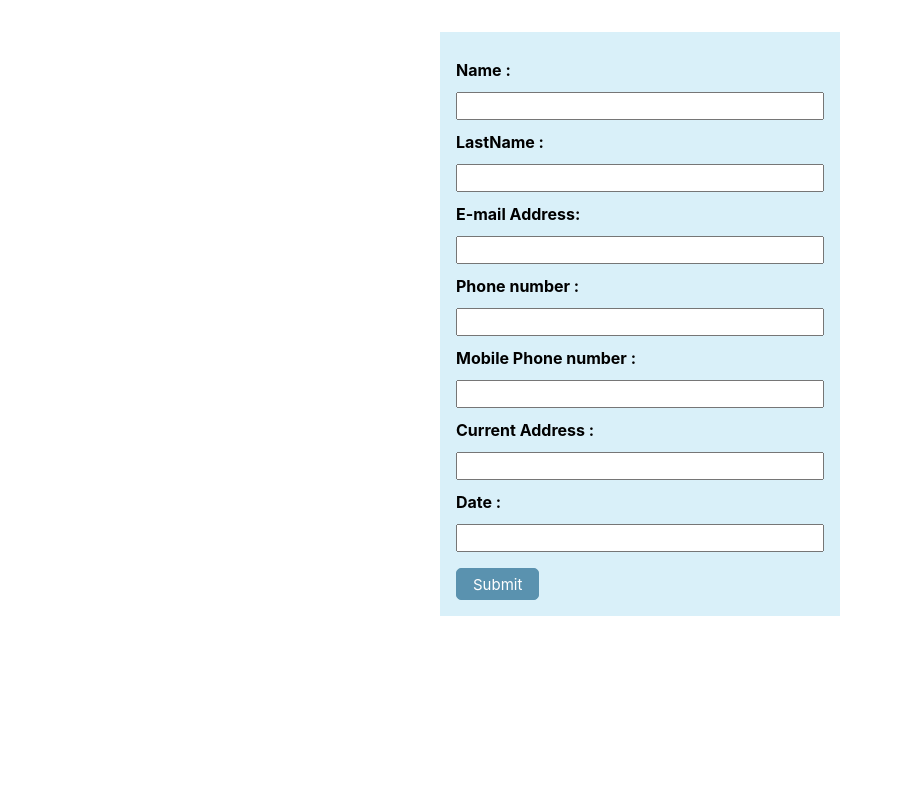
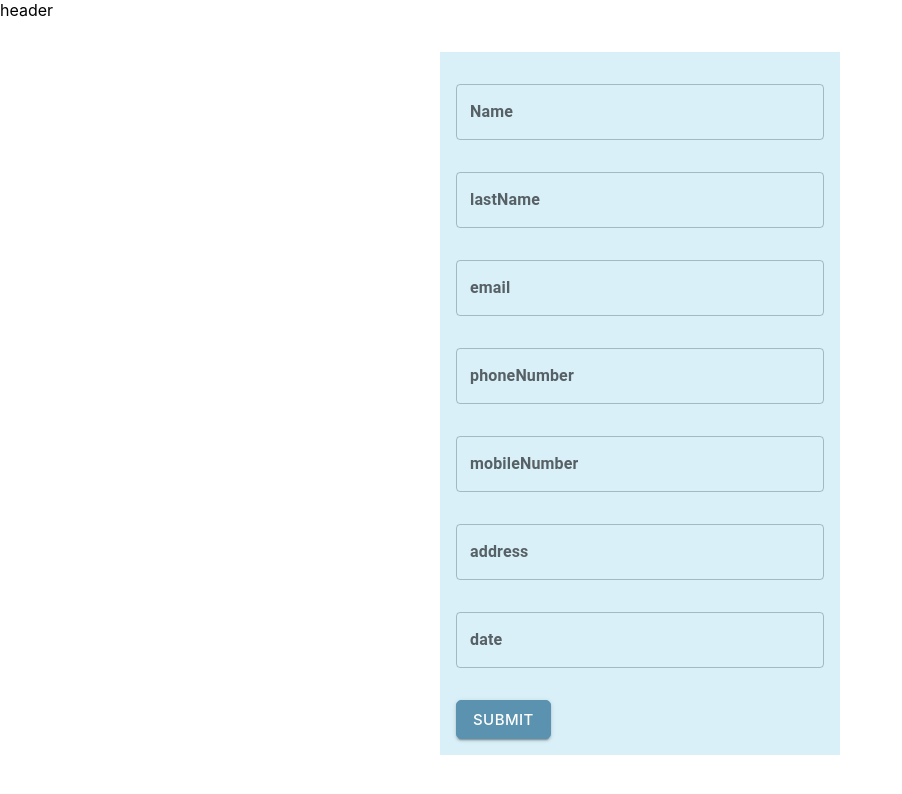
Before and after one commit to romina-ab/form_validations-01, a React (Create React App) app: page / in a window 1280 px wide. Shown: the top 794 px of the page, without its empty margins (0-902 px from the left). Built offline with nearby package versions, Linux system fonts and the light colour scheme.

Commit message:
mui textarea added

```diff
--- a/src/component/Form/Form.css
+++ b/src/component/Form/Form.css
@@ -33,20 +33,12 @@
   border: #a1a1a1;
   cursor: not-allowed;
 }
-.form-container label,
-input {
-  display: block;
-  margin-top: 0.75rem;
-  width: 100%;
-  font-family: inherit;
-}
+
 .form-container .invalid {
   background-color: #faacac;
   border: 2px solid red !important;
 }
-.form-container input {
-  padding: 0.25rem 0.5rem;
-}
+
 .form-container input:focus {
   outline: none;
   color: white;
@@ -71,7 +63,6 @@ input {
     display: block;
     margin: 2rem auto;
     width: 60%;
-
   }
 }
 @media (max-width: 10rem) {
--- a/src/component/Form/Form.js
+++ b/src/component/Form/Form.js
@@ -1,3 +1,4 @@
+import { Button, TextField } from "@mui/material";
 import { useState } from "react";
 import useInput from "../../hooks/use-input";
 import AcountShow from "../modal/AcountShow";
@@ -15,7 +16,6 @@ const Form = (props) => {
   let mobileNumberPattern =
     /^(0|\+98)?([ ]|-|[()]){0,2}9[1|2|3|4]([ ]|-|[()]){0,2}(?:[0-9]([ ]|-|[()]){0,2}){8}$/;
 
-  let addressPattern = "address";
   const {
     enteredData: nameEnteredData,
     reset: nameReset,
@@ -116,15 +116,17 @@ const Form = (props) => {
     <form className="form-container" onSubmit={submitHandler}>
       <div>
         <div>
-          <label htmlFor="name-input"> Name :</label>
-          <input
-            type="text"
+          <TextField sx={{margin:"1rem 0"}}
             id="name-input"
+            label="Name"
+            multiline
             onChange={nameValueChangeHandler}
             className={nameInputClasses}
             value={nameEnteredData}
             onBlur={nameInputBlurHandler}
-          ></input>
+            fullWidth
+
+          />
           {nameInputIsInvalid && (
             <p className="empty-error">
               Name Input can not contains numbers or signs or be empty!
@@ -132,16 +134,16 @@ const Form = (props) => {
           )}
         </div>
         <div>
-          {" "}
-          <label htmlFor="lastName-input">LastName :</label>
-          <input
-            type="lastName"
+          <TextField sx={{margin:"1rem 0"}}
+            label="lastName"
+            multiline
+            fullWidth
             id="lastName-input"
             onChange={lastNameValueChangeHandler}
             className={lastNameInputClasses}
             value={lastNameEnteredData}
             onBlur={lastNameInputBlurHandler}
-          ></input>{" "}
+          />
           {lastNameInputIsInvalid && (
             <p className="empty-error">
               LastName Input can not contains numbers or signs or be empty!
@@ -149,15 +151,17 @@ const Form = (props) => {
           )}
         </div>
         <div>
-          <label htmlFor="email-input">E-mail Address:</label>
-          <input
+          <TextField sx={{margin:"1rem 0"}}
+            label="email"
+            multiline
+            fullWidth
             type="email"
             id="email-input"
             onChange={emailValueChangeHandler}
             className={emailInputClasses}
             value={emailEnteredData}
             onBlur={emailInputBlurHandler}
-          ></input>{" "}
+          />
           {emailInputIsInvalid && (
             <p className="empty-error">
               E-mail Input should be valid and not be empty!
@@ -165,56 +169,73 @@ const Form = (props) => {
           )}
         </div>
         <div>
-          <label htmlFor="phoneNumber-input">Phone number :</label>
-          <input
-            type="text"
+          <TextField sx={{margin:"1rem 0"}}
+            label="phoneNumber"
+            multiline
+            fullWidth
             id="phoneNumber-input"
             onChange={phoneNumberValueChangeHandler}
             className={phoneNumberInputClasses}
             value={phoneNumberEnteredData}
             onBlur={phoneNumberInputBlurHandler}
-          ></input>{" "}
+          />
           {phoneNumberInputIsInvalid && (
             <p className="empty-error">Phone number is not valid!</p>
           )}
         </div>
         <div>
-          {" "}
-          <label htmlFor="mobileNumber-input">Mobile Phone number :</label>
-          <input
-            type="text"
+          <TextField sx={{margin:"1rem 0"}}
+            label="mobileNumber"
+            multiline
+            fullWidth
             id="mobileNumber-input"
             onChange={mobileNumberValueChangeHandler}
             className={mobileNumberInputClasses}
             value={mobileNumberEnteredData}
             onBlur={mobileNumberInputBlurHandler}
-          ></input>{" "}
+          />
           {mobileNumberInputIsInvalid && (
             <p className="empty-error">Mobile phone number is not valid!</p>
           )}
         </div>
         <div>
-          {" "}
-          <label htmlFor="address-input">Current Address :</label>
-          <input
-            type="text"
+          <TextField sx={{margin:"1rem 0"}}
+            label="address"
+            multiline
+            fullWidth
             id="address-input"
             onChange={addressValueChangeHandler}
             className={addressInputClasses}
             value={addressEnteredData}
             onBlur={addressInputBlurHandler}
-          ></input>{" "}
+          />
           {addressInputIsInvalid && (
             <p className="empty-error">Must not be empty</p>
           )}
         </div>
         <div>
-          <label htmlFor="date-input">Date :</label>
-          <input htmlFor="date-input"></input>
+          <TextField sx={{margin:"1rem 0"}}
+            label="date"
+            multiline
+            fullWidth
+            id="date-input"
+            onChange={addressValueChangeHandler}
+            className={addressInputClasses}
+            value={addressEnteredData}
+            onBlur={addressInputBlurHandler}
+          />
+          {addressInputIsInvalid && (
+            <p className="empty-error">Must not be empty</p>
+          )}
         </div>
-        <button disabled={!formIsValid} onClick={openHandler}>
+
+        <Button
+          variant="contained"
+          disabled={!formIsValid}
+          onClick={openHandler}
+        >
           Submit
-        </button>
+        </Button>
         {isShown && (
           <AcountShow
             name={nameEnteredData}
--- a/src/component/header/Head.js
+++ b/src/component/header/Head.js
@@ -1,9 +1,12 @@
-import React from 'react'
+import React from "react";
+import {  TextField } from "@mui/material";
 
 const Head = () => {
   return (
-    <div></div>
-  )
-}
+    <div>
+   header
+    </div>
+  );
+};
 
-export default Head
+export default Head;
--- a/src/component/modal/AcountShow.js
+++ b/src/component/modal/AcountShow.js
@@ -1,6 +1,7 @@
 import React from "react";
 import Modal from "./Modal";
 import classes from "./AcountShow.module.css";
+import { Button } from "@mui/material";
 
 const AcountShow = (props) => {
   const { name, lastName, onClose, acountName, acountNumber, stock } = props;
@@ -18,7 +19,7 @@ const AcountShow = (props) => {
         <div className={classes.card}>
           <span>AcountNumber : </span>
           <span>{acountName}</span>
-        </div >
+        </div>
         <div className={classes.card}>
           <span>Stock : </span>
           <span>{stock}</span>
@@ -27,9 +28,13 @@ const AcountShow = (props) => {
           <span>AcountNumber : </span>
           <span>{acountNumber}</span>
         </div>
-        <button className={classes.button} onClick={onClose}>
-          Accept
-        </button>
+        <Button
+          variant="contained"
+          className={classes.button}
+          onClick={onClose}
+        >
+          Close
+        </Button>
       </div>
     </Modal>
   );
```
Also changed, not shown: package.json (+9 -1 lines), 1 other file (tests, documents, lock files or other folders).
